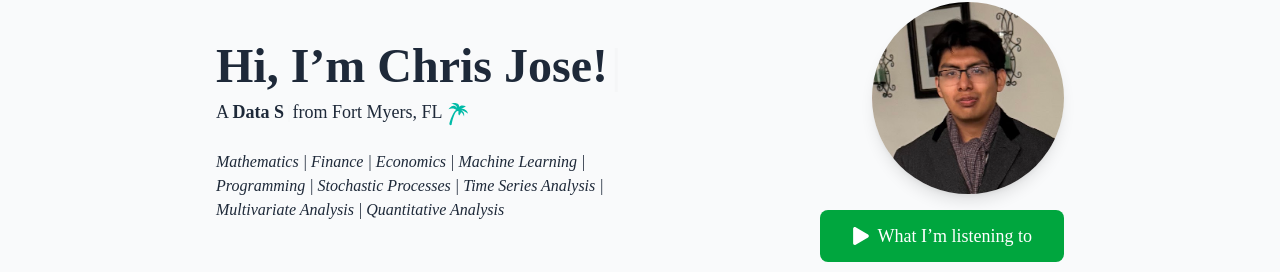
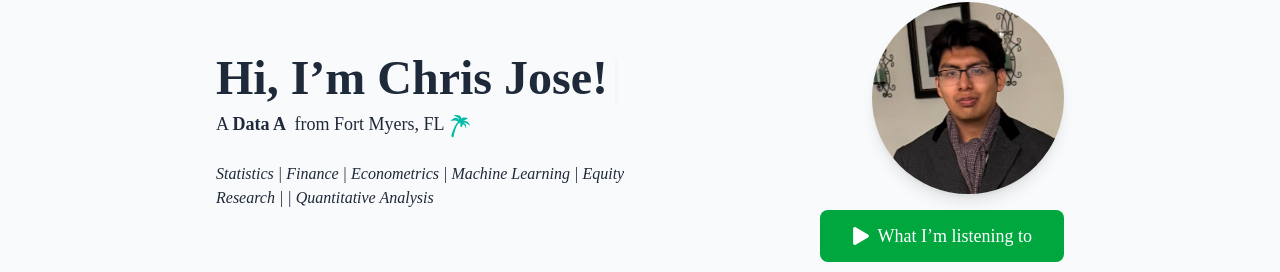
Before and after one commit to Chris-D-Jose-Castaneda/my-portfolio, a React (Vite) app: page / in a window 1280 px wide. Shown: the part 110-382 px from the top of the page. Built offline with nearby package versions, Linux system fonts and the light colour scheme.

Commit message:
update job titles and skills in Home component

```diff
--- a/src/components/Home.jsx
+++ b/src/components/Home.jsx
@@ -36,7 +36,7 @@ export default function Home() {
             A{" "}
             <span className="font-semibold">
               <Typewriter
-                words={["Statistician", "Data Scientist", "Developer"]}
+                words={["Statistician", "Data Analyst", "Developer"]}
                 loop={0}
                 cursor
                 cursorStyle="|"
@@ -49,9 +49,8 @@ export default function Home() {
             <GiPalmTree className="inline-block text-2xl text-teal-500" />
           </p>
           <p className="mt-6 text-base italic dark:text-gray-300">
-            Mathematics | Finance | Economics | Machine Learning | Programming |
-            Stochastic Processes | Time Series Analysis | Multivariate
-            Analysis | Quantitative Analysis
+            Statistics | Finance | Econometrics | Machine Learning | Equity Research |
+           | Quantitative Analysis
           </p>
         </div>
 
```
